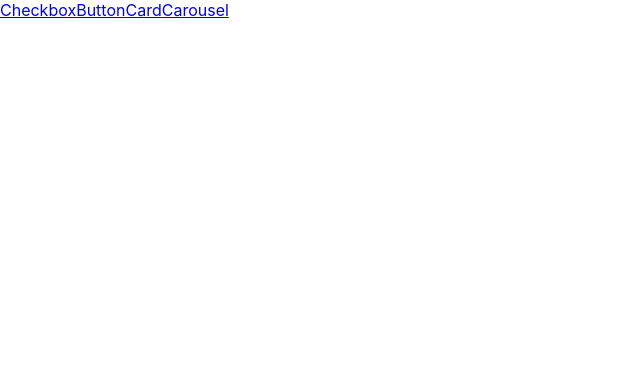
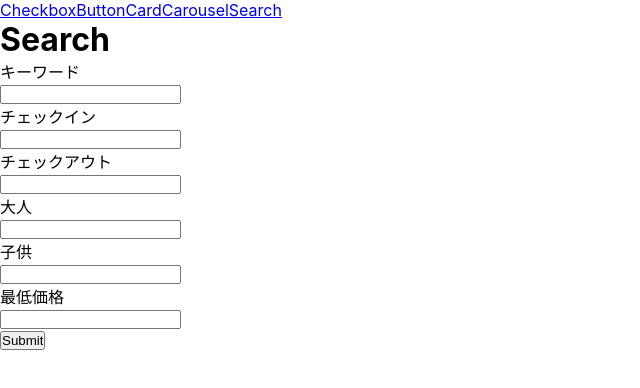
Before and after one commit to igayamaguchi/vue-ui-example, a Nuxt app: page /search in a window 1280 px wide. Shown: the top 388 px of the page, without its empty margins (0-640 px from the left). Built offline with nearby package versions, Linux system fonts and the light colour scheme.

Commit message:
WIP: search

```diff
--- a/layouts/components/DefaultHeader.vue
+++ b/layouts/components/DefaultHeader.vue
@@ -5,6 +5,7 @@
       <router-link to="button">Button</router-link>
       <router-link to="card">Card</router-link>
       <router-link to="carousel">Carousel</router-link>
+      <router-link to="search">Search</router-link>
     </div>
   </header>
 </template>
--- /dev/null
+++ b/pages/search.vue
@@ -0,0 +1,75 @@
+<template>
+  <div>
+    <h1>Search</h1>
+    <form action="">
+      <dl>
+        <dt>キーワード</dt>
+        <dd>
+          <label>
+            <input
+              type="text"
+              name="keyword">
+          </label>
+        </dd>
+        <dt>チェックイン</dt>
+        <dd>
+          <label>
+            <input
+              type="text"
+              name="checkin">
+          </label>
+        </dd>
+        <dt>チェックアウト</dt>
+        <dd><label>
+          <input
+            type="text"
+            name="checkout">
+        </label></dd>
+        <dt>大人</dt>
+        <dd>
+          <label>
+            <input
+              type="text"
+              name="adult">
+          </label>
+        </dd>
+        <dt>子供</dt>
+        <dd>
+          <label>
+            <input
+              type="text"
+              name="child">
+          </label>
+        </dd>
+        <dt>最低価格</dt>
+        <dd>
+          <label>
+            <input
+              type="text"
+              name="minimum">
+          </label>
+        </dd>
+      </dl>
+      <input type="submit">
+    </form>
+  </div>
+</template>
+
+<script>
+export default {
+  name: 'Search',
+  data() {
+    return {
+      keyword: '',
+      checkin: '',
+      checkout: '',
+      adult: '',
+      child: '',
+      minimum: ''
+    }
+  }
+}
+</script>
+
+<style scoped>
+</style>
```
